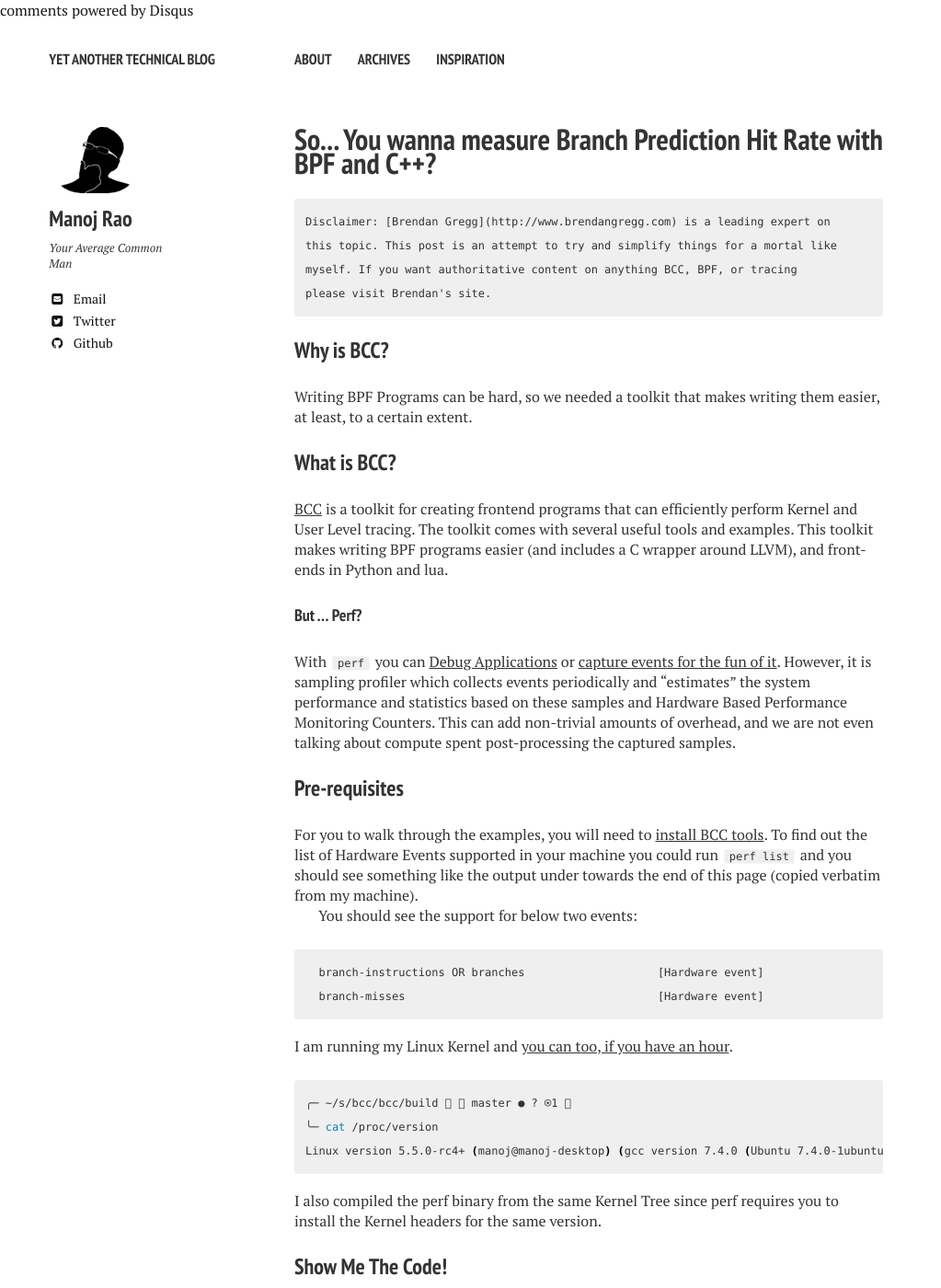
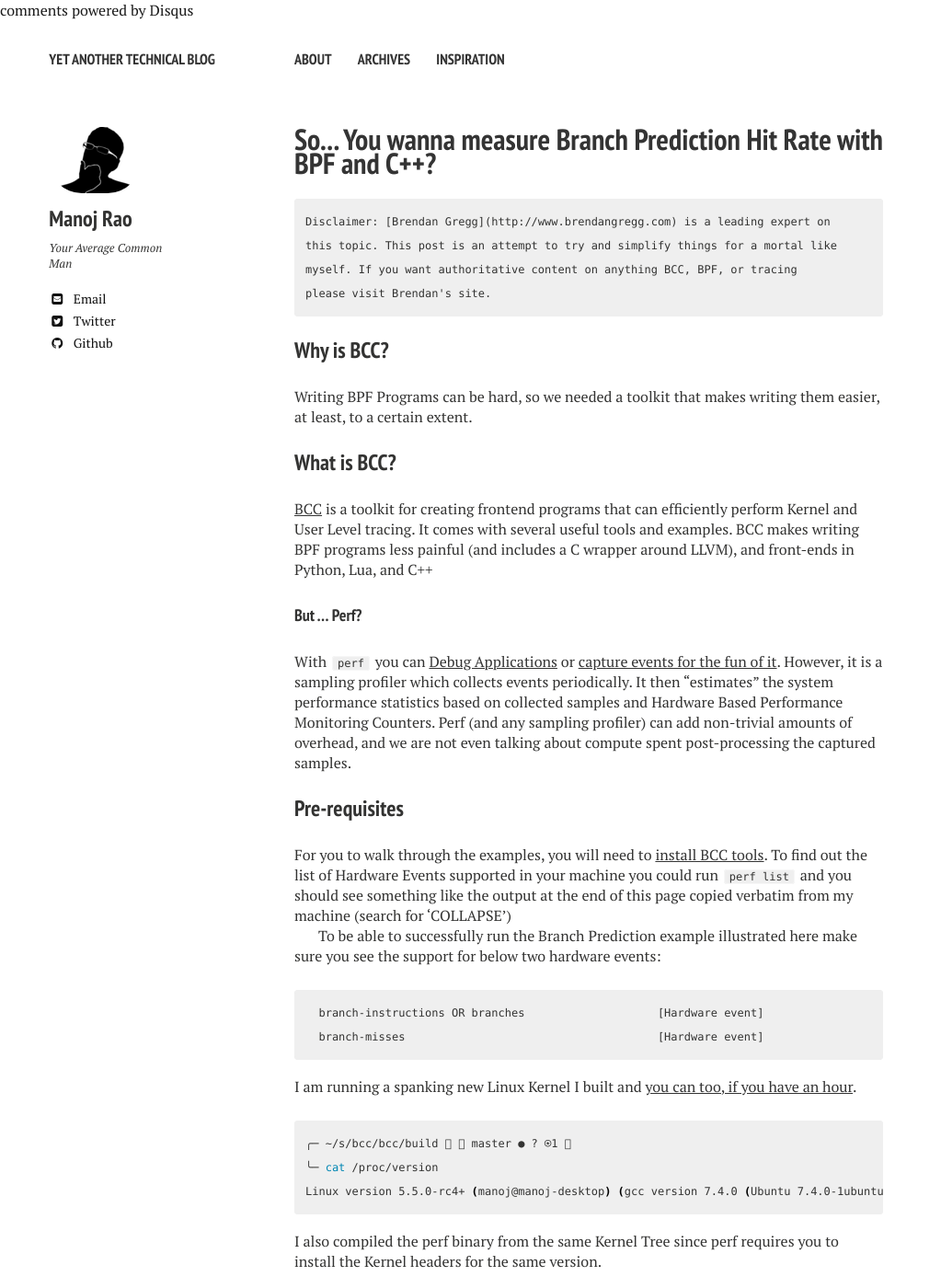
Before and after one commit to mycpuorg/mycpuorg.github.io, a Jekyll site: the page built from _posts/2020-01-14-writing-bpf-c++.md, in a window 1280 px wide and 1400 px high. Shown: the whole window at 92% size, without its empty margins (0-1023 px from the left). Built offline with Jekyll 4.4.1, drawn with Linux system fonts in a browser that asks for light colours; nearby versions of some CDN libraries; comment, search, counter and statistics services are not loaded.

Commit message:
Spelling and Grammar

````diff
--- a/_posts/2020-01-14-writing-bpf-c++.md
+++ b/_posts/2020-01-14-writing-bpf-c++.md
@@ -17,36 +17,38 @@
 
 ### What is BCC?
 [BCC](https://github.com/iovisor/bcc) is a toolkit for creating frontend
-programs that can efficiently perform Kernel and User Level tracing. The toolkit
-comes with several useful tools and examples. This toolkit makes writing BPF
-programs easier (and includes a C wrapper around LLVM), and front-ends in Python
-and lua.
+programs that can efficiently perform Kernel and User Level tracing. It comes
+with several useful tools and examples. BCC makes writing BPF programs
+less painful (and includes a C wrapper around LLVM), and front-ends in Python, Lua,
+and C++
 
 #### But ... Perf?
 With ``perf`` you can [Debug
 Applications](http://www.mycpu.org/flamegraphs-on-c++/) or [capture events for
-the fun of it](http://www.mycpu.org/perf-events/). However, it is sampling
-profiler which collects events periodically and "estimates" the system
-performance and statistics based on these samples and Hardware Based Performance
-Monitoring Counters. This can add non-trivial amounts of overhead, and we are
-not even talking about compute spent post-processing the captured samples.
+the fun of it](http://www.mycpu.org/perf-events/). However, it is a sampling
+profiler which collects events periodically. It then "estimates" the system
+performance statistics based on collected samples and Hardware Based Performance
+Monitoring Counters. Perf (and any sampling profiler) can add non-trivial
+amounts of overhead, and we are not even talking about compute spent
+post-processing the captured samples.
 
 ### Pre-requisites
 For you to walk through the examples, you will need to [install BCC
 tools](https://github.com/iovisor/bcc/blob/master/INSTALL.md). To find out the
 list of Hardware Events supported in your machine you could run ``perf list``
-and you should see something like the output under towards the end of this page
-(copied verbatim from my machine).
+and you should see something like the output at the end of this page
+copied verbatim from my machine (search for 'COLLAPSE')
 
-You should see the support for below two events:
+To be able to successfully run the Branch Prediction example illustrated here
+make sure you see the support for below two hardware events:
 ```
   branch-instructions OR branches                    [Hardware event]
   branch-misses                                      [Hardware event]
 ```
 
-I am running my Linux Kernel and [you can too, if you have an
+I am running a spanking new Linux Kernel I built and [you can too, if you have an
 hour](http://www.mycpu.org/kernel-n00b-howto/).
-```zsh
+```bash
 ╭─ ~/s/bcc/bcc/build   master ● ? ⍟1                                                                                      ✔  26.99G RAM  0.20 L
 ╰─ cat /proc/version
 Linux version 5.5.0-rc4+ (manoj@manoj-desktop) (gcc version 7.4.0 (Ubuntu 7.4.0-1ubuntu1~18.04.1)) #1 SMP Fri Jan 3 00:01:03 PST 2020
@@ -54,7 +56,6 @@
 
 I also compiled the perf binary from the same Kernel Tree since perf requires
 you to install the Kernel headers for the same version.
-
 
 ### Show Me The Code!
 A BCC program tends to have a common structure which is mostly along the lines
````
